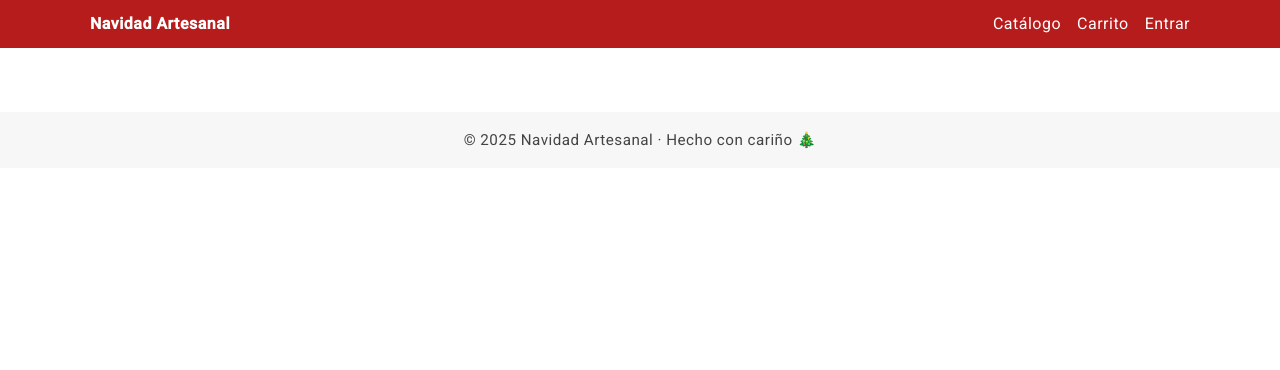
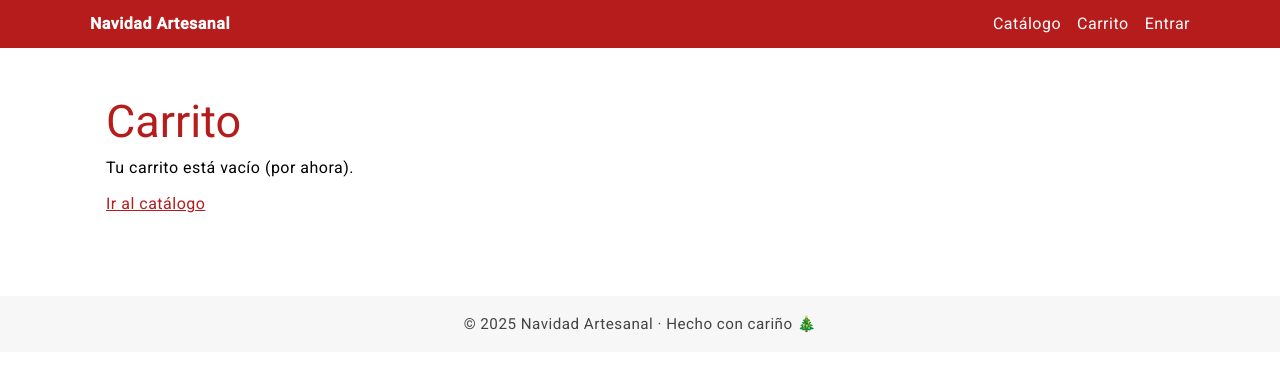
Before and after one commit to jorgebls/navidad-artesanal, an Angular app in the folder web/: page /carrito in a window 1280 px wide. Before the commit this address led to /. Shown: the top 370 px of the page. Built offline with nearby package versions, Linux system fonts and the light colour scheme.

Commit message:
feat: add Cart page and route

```diff
--- /dev/null
+++ b/web/src/app/pages/cart/cart.component.html
@@ -0,0 +1,5 @@
+<section class="cart">
+    <h2>Carrito</h2>
+    <p>Tu carrito está vacío (por ahora).</p>
+    <a routerLink="/catalogo">Ir al catálogo</a>
+  </section>
--- /dev/null
+++ b/web/src/app/pages/cart/cart.component.scss
@@ -0,0 +1,3 @@
+.cart { padding: 2rem 1rem; }
+.cart h2 { color: #b71c1c; margin-bottom: .5rem; }
+.cart a { color: #b71c1c; text-decoration: underline; }
```
Also changed, not shown: web/src/app/app.routes.ts (+5 -4 lines), web/src/app/pages/cart/cart.component.ts (added, +12 -0 lines).
